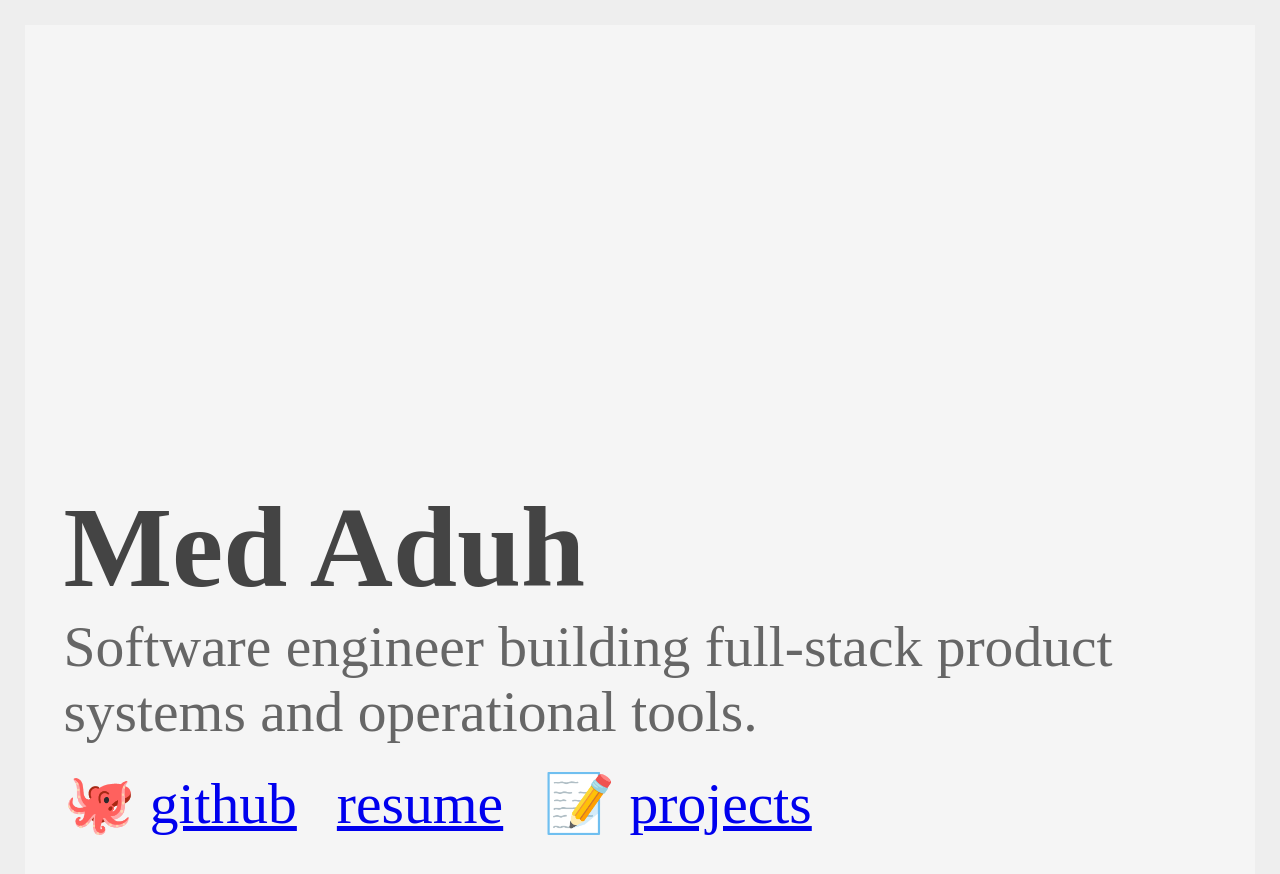
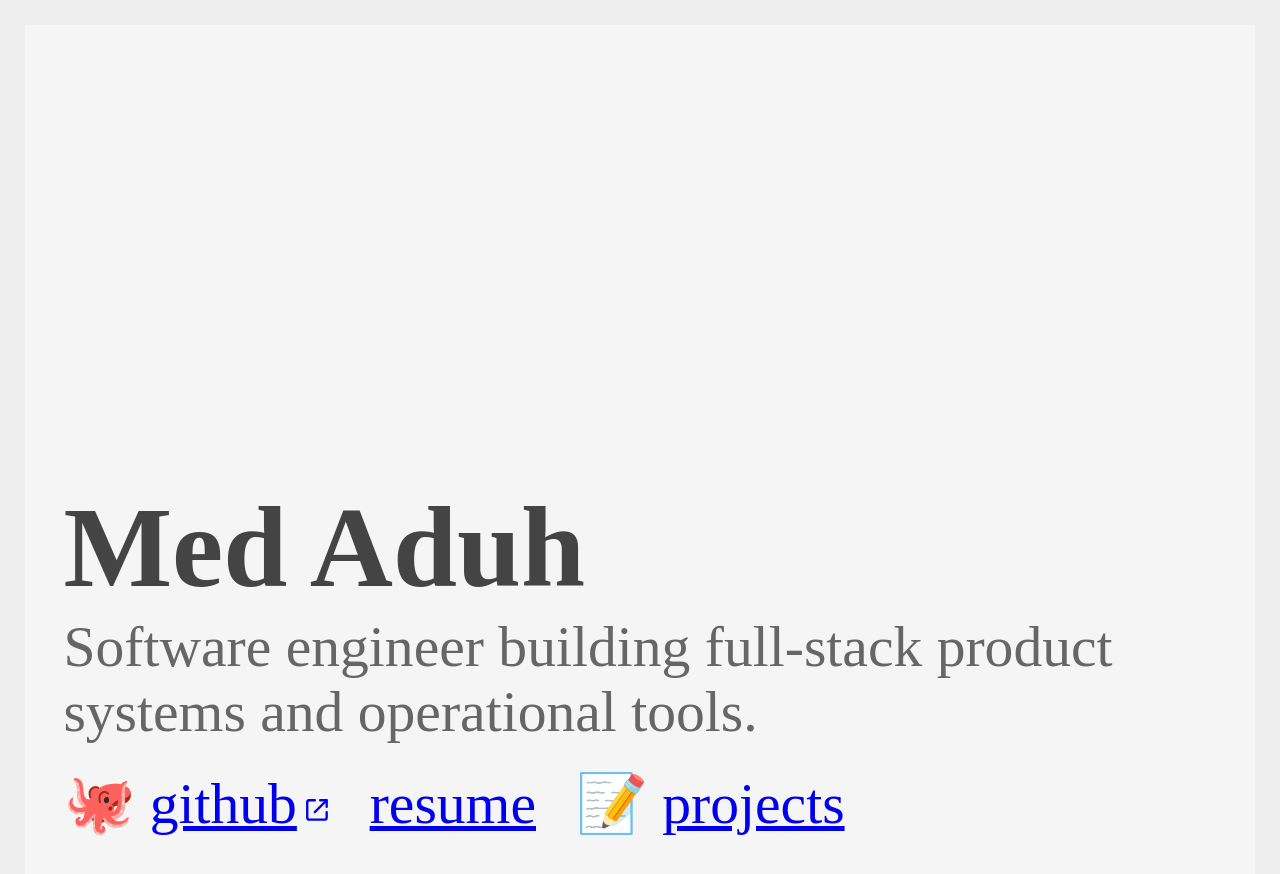
Before and after one commit to ramidem/ramidem.github.io, a Jekyll site: the page built from index.html, in a window 1280 px wide. Shown: the top 874 px of the page. Built offline with Jekyll 4.4.1, drawn with Linux system fonts in a browser that asks for light colours.

Commit message:
style: add github external link icon

```diff
--- a/assets/css/styles.css
+++ b/assets/css/styles.css
@@ -43,6 +43,22 @@ li:last-child {
   margin-right: 0;
 }
 
+.external-link {
+  align-items: baseline;
+  display: inline-flex;
+  gap: 0.12em;
+}
+
+.external-link-icon {
+  fill: none;
+  height: 0.45em;
+  stroke: currentColor;
+  stroke-linecap: round;
+  stroke-linejoin: round;
+  stroke-width: 2.2;
+  width: 0.45em;
+}
+
 @media (max-width: 1290px) {
   body {
     font-size: 4.5vw;
--- a/index.html
+++ b/index.html
@@ -10,7 +10,7 @@ layout: base
     <p>Software engineer building full-stack product systems and operational tools.</p>
 
     <ul>
-      <li>🐙 <a href="https://github.com/ramidem">github</a></li>
+      <li>🐙 <a class="external-link" href="https://github.com/ramidem">github <svg class="external-link-icon" aria-hidden="true" viewBox="0 0 24 24"><path d="M15 3h6v6" /><path d="M10 14 21 3" /><path d="M21 14v5a2 2 0 0 1-2 2H5a2 2 0 0 1-2-2V5a2 2 0 0 1 2-2h5" /></svg></a></li>
       <li><a href="/resume">resume</a></li>
       <li>📝 <a href="/projects">projects</a></li>
     </ul>
```
